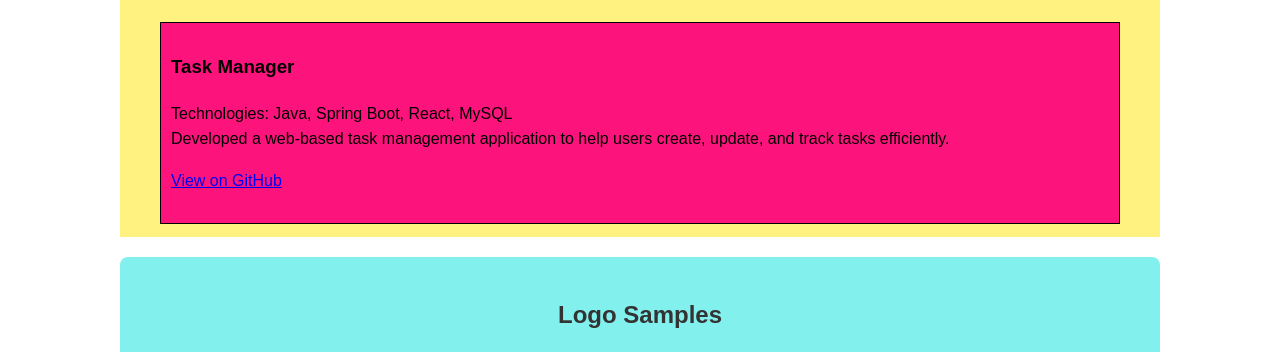
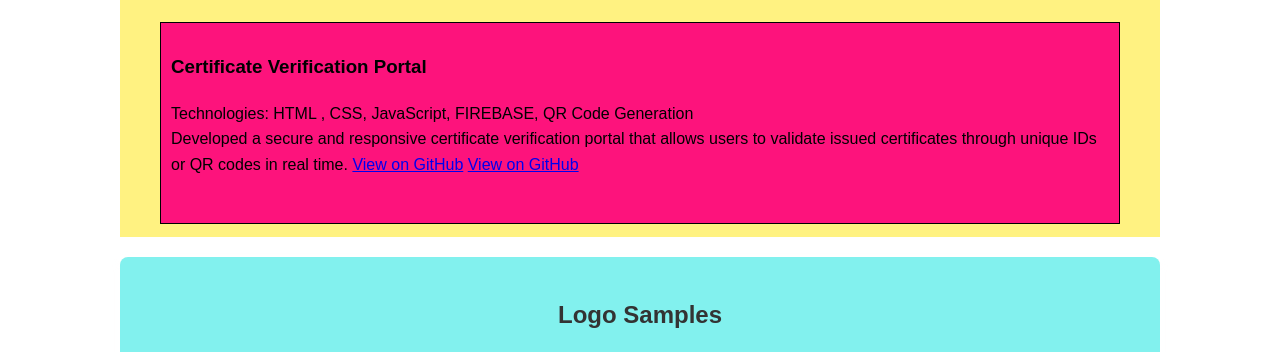
Before and after one commit to LoopNFlight/MY-PORTFOLIO, a plain HTML site: page index.html in a window 1280 px wide. Shown: the part 1574-1926 px from the top of the page. Drawn offline with Linux system fonts and the light colour scheme.

Commit message:
Updated Successfully

```diff
--- a/index.html
+++ b/index.html
@@ -115,12 +115,12 @@
         </div>
         <br>
         <div class="project">
-            <h3>Task Manager</h3>
-            <p>Technologies: Java, Spring Boot, React, MySQL
+            <h3>Certificate Verification Portal</h3>
+            <p>Technologies: HTML , CSS, JavaScript, FIREBASE, QR Code Generation
             <br>
-              Developed a web-based task management application to help users create, update, and track tasks efficiently.</p>
-            <a href="https://github.com/yourusername/project2" target="_blank">View on GitHub</a>
-        </div>
+            Developed a secure and responsive certificate verification portal that allows users to validate issued certificates through unique IDs or QR codes in real time.            <a href="https://github.com/yourusername/project2" target="_blank">View on GitHub</a>
+        <a href="https://github.com/LoopNFlight/Online-Certificate-Verification-Portal" target="_blank">View on GitHub</a>
+          </div>
         <!-- Add more projects as needed -->
     </section>
     <section id="logo-samples">
```
